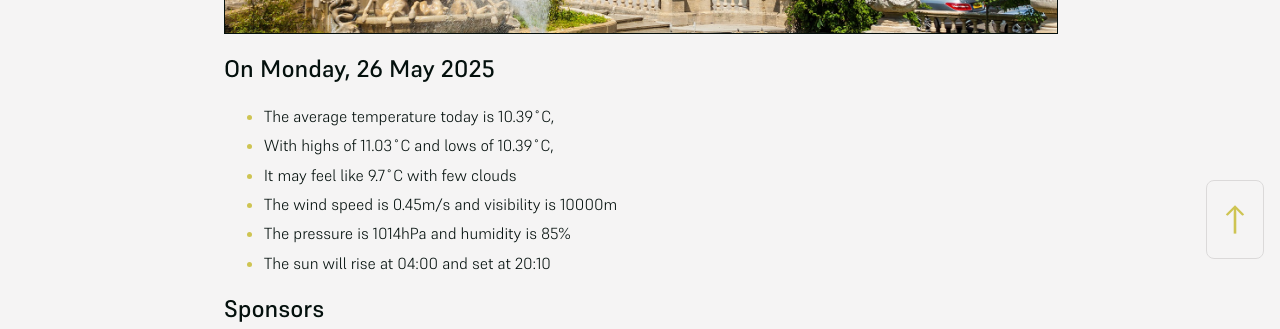
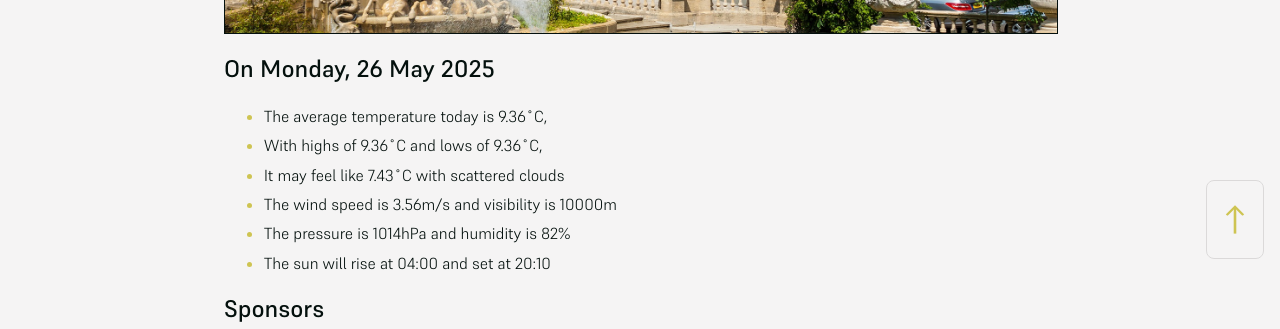
Before and after one commit to mat-0/cheltenham-open-data, a Jekyll site: the page built from index.md, in a window 1280 px wide. Shown: the part 625-954 px from the top of the page. Built offline with Jekyll 4.4.1, drawn with Linux system fonts in a browser that asks for light colours.

Commit message:
Updated 2025-05-26 03:20:39

```diff
--- a/index.md
+++ b/index.md
@@ -10,11 +10,11 @@ seo: Menu
 <!-- weather_marker starts -->
 ## On Monday, 26 May 2025
 
-- The average temperature today is 10.39˚C,
-- With highs of 11.03˚C and lows of 10.39˚C,
-- It may feel like 9.7˚C with few clouds
-- The wind speed is 0.45m/s and visibility is 10000m
-- The pressure is 1014hPa and humidity is 85%
+- The average temperature today is 9.36˚C,
+- With highs of 9.36˚C and lows of 9.36˚C,
+- It may feel like 7.43˚C with scattered clouds
+- The wind speed is 3.56m/s and visibility is 10000m
+- The pressure is 1014hPa and humidity is 82%
 - The sun will rise at 04:00 and set at 20:10
 
 <!-- weather_marker ends -->
```
Also changed, not shown: _data/flood.json (+4 -25 lines), _pages/news.md (+4 -4 lines).
